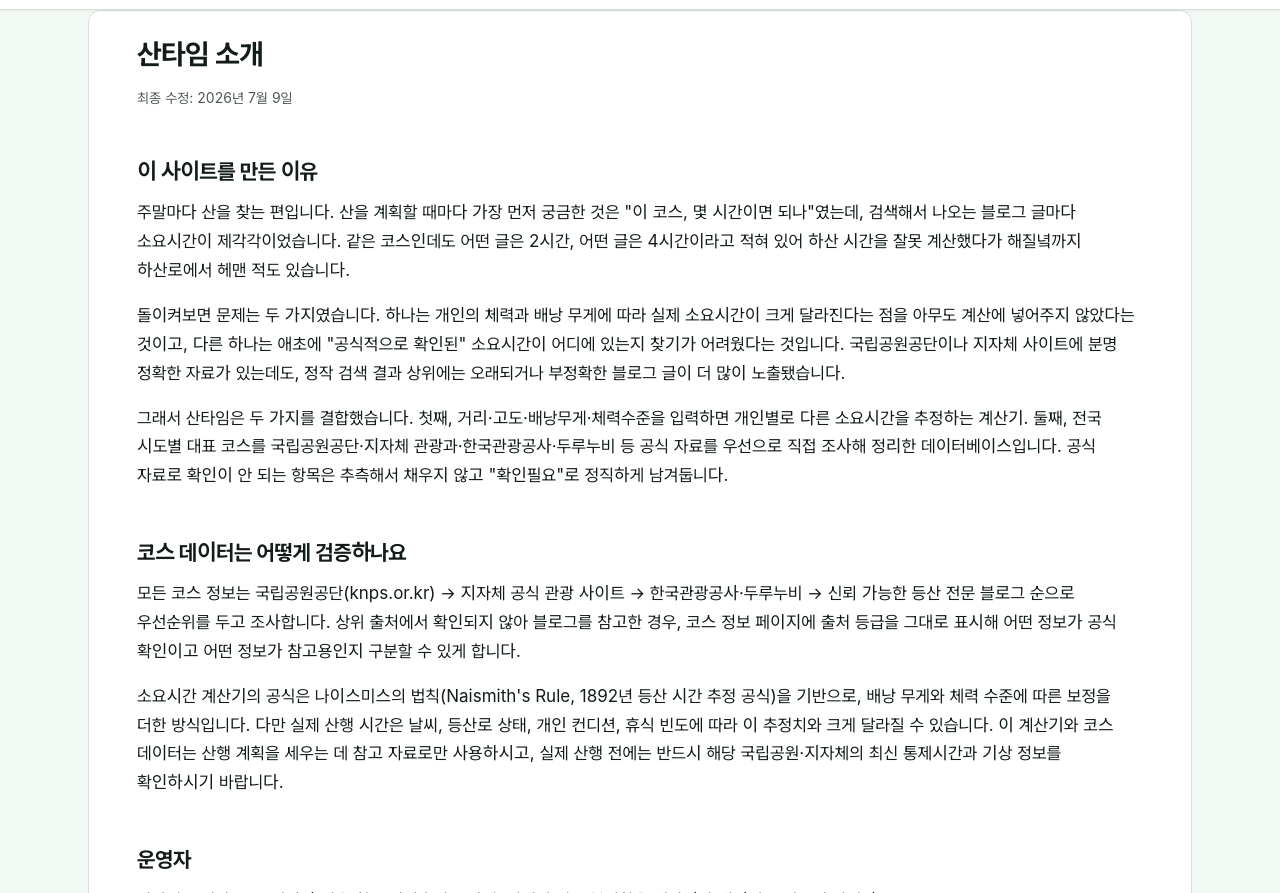
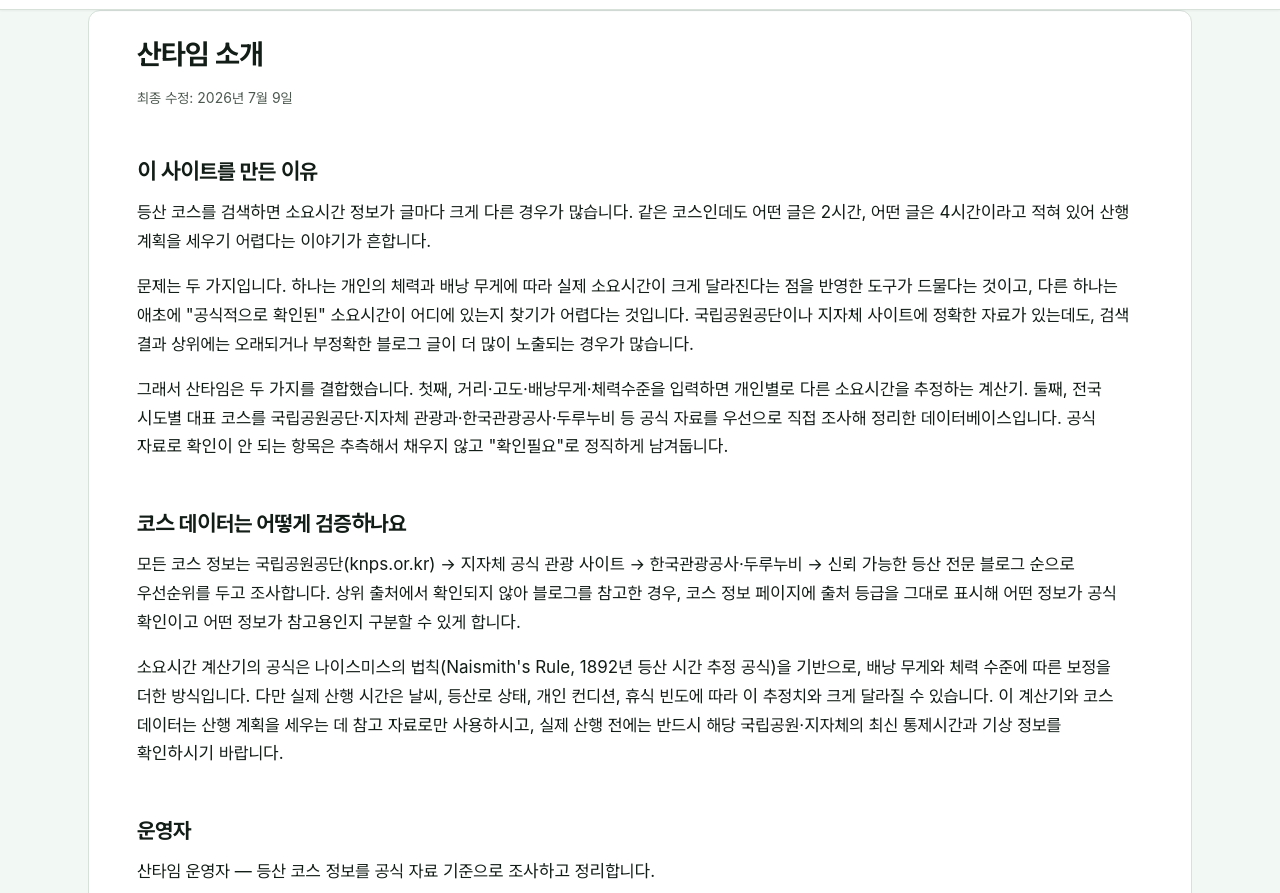
Before and after one commit to echochip84/santime, a plain HTML site: page site/about/index.html in a window 1280 px wide. Shown: the part 59-952 px from the top of the page. Drawn offline with Linux system fonts and the light colour scheme; a web font is replaced by a local one.

Commit message:
소개 페이지 허위 운영자 경험담 제거
운영자가 실제로 겪지 않은 개인 경험("주말마다 산을 찾는 등산객" 등)을
소개 페이지에 지어내 넣은 것을 발견해 제거. 일반론에 입각한 문제의식
서술로 대체.

Co-Authored-By: Claude Sonnet 5 <noreply@anthropic.com>

```diff
--- a/site/about/index.html
+++ b/site/about/index.html
@@ -18,7 +18,7 @@
     "@context": "https://schema.org",
     "@type": "Person",
     "name": "산타임 운영자",
-    "description": "주말마다 산을 찾는 아마추어 등산객. 블로그마다 제각각인 소요시간 정보에 여러 번 발이 묶인 경험을 계기로, 국립공원공단·지자체 공식 자료를 직접 조사해 정리하는 사이트를 만들었다.",
+    "description": "등산 코스 소요시간 정보가 블로그마다 제각각이라는 문제의식에서, 국립공원공단·지자체 등 공식 자료를 직접 조사해 정리하는 사이트를 만들었다.",
     "url": "https://__DOMAIN__/about/"
   }
   </script>
@@ -46,8 +46,8 @@
         <p class="last-updated">최종 수정: 2026년 7월 9일</p>
 
         <h2>이 사이트를 만든 이유</h2>
-        <p>주말마다 산을 찾는 편입니다. 산을 계획할 때마다 가장 먼저 궁금한 것은 "이 코스, 몇 시간이면 되나"였는데, 검색해서 나오는 블로그 글마다 소요시간이 제각각이었습니다. 같은 코스인데도 어떤 글은 2시간, 어떤 글은 4시간이라고 적혀 있어 하산 시간을 잘못 계산했다가 해질녘까지 하산로에서 헤맨 적도 있습니다.</p>
-        <p>돌이켜보면 문제는 두 가지였습니다. 하나는 개인의 체력과 배낭 무게에 따라 실제 소요시간이 크게 달라진다는 점을 아무도 계산에 넣어주지 않았다는 것이고, 다른 하나는 애초에 "공식적으로 확인된" 소요시간이 어디에 있는지 찾기가 어려웠다는 것입니다. 국립공원공단이나 지자체 사이트에 분명 정확한 자료가 있는데도, 정작 검색 결과 상위에는 오래되거나 부정확한 블로그 글이 더 많이 노출됐습니다.</p>
+        <p>등산 코스를 검색하면 소요시간 정보가 글마다 크게 다른 경우가 많습니다. 같은 코스인데도 어떤 글은 2시간, 어떤 글은 4시간이라고 적혀 있어 산행 계획을 세우기 어렵다는 이야기가 흔합니다.</p>
+        <p>문제는 두 가지입니다. 하나는 개인의 체력과 배낭 무게에 따라 실제 소요시간이 크게 달라진다는 점을 반영한 도구가 드물다는 것이고, 다른 하나는 애초에 "공식적으로 확인된" 소요시간이 어디에 있는지 찾기가 어렵다는 것입니다. 국립공원공단이나 지자체 사이트에 정확한 자료가 있는데도, 검색 결과 상위에는 오래되거나 부정확한 블로그 글이 더 많이 노출되는 경우가 많습니다.</p>
         <p>그래서 산타임은 두 가지를 결합했습니다. 첫째, 거리·고도·배낭무게·체력수준을 입력하면 개인별로 다른 소요시간을 추정하는 계산기. 둘째, 전국 시도별 대표 코스를 국립공원공단·지자체 관광과·한국관광공사·두루누비 등 공식 자료를 우선으로 직접 조사해 정리한 데이터베이스입니다. 공식 자료로 확인이 안 되는 항목은 추측해서 채우지 않고 "확인필요"로 정직하게 남겨둡니다.</p>
 
         <h2>코스 데이터는 어떻게 검증하나요</h2>
@@ -55,7 +55,7 @@
         <p>소요시간 계산기의 공식은 나이스미스의 법칙(Naismith's Rule, 1892년 등산 시간 추정 공식)을 기반으로, 배낭 무게와 체력 수준에 따른 보정을 더한 방식입니다. 다만 실제 산행 시간은 날씨, 등산로 상태, 개인 컨디션, 휴식 빈도에 따라 이 추정치와 크게 달라질 수 있습니다. 이 계산기와 코스 데이터는 산행 계획을 세우는 데 참고 자료로만 사용하시고, 실제 산행 전에는 반드시 해당 국립공원·지자체의 최신 통제시간과 기상 정보를 확인하시기 바랍니다.</p>
 
         <h2>운영자</h2>
-        <p>산타임 운영자 — 주말마다 산을 찾는 아마추어 등산객. 산에서 겪은 불편함을 계산기와 데이터로 만들어 갑니다.</p>
+        <p>산타임 운영자 — 등산 코스 정보를 공식 자료 기준으로 조사하고 정리합니다.</p>
         <p>코스 정보에 오류를 발견하셨거나(거리·소요시간이 실제와 다르거나 통제시간이 바뀐 경우), 추가되었으면 하는 코스가 있다면 <a href="/contact/">문의 페이지</a>로 알려주세요. 제보는 확인 후 데이터 갱신 이력에 반영합니다.</p>
       </article>
     </div>
```
